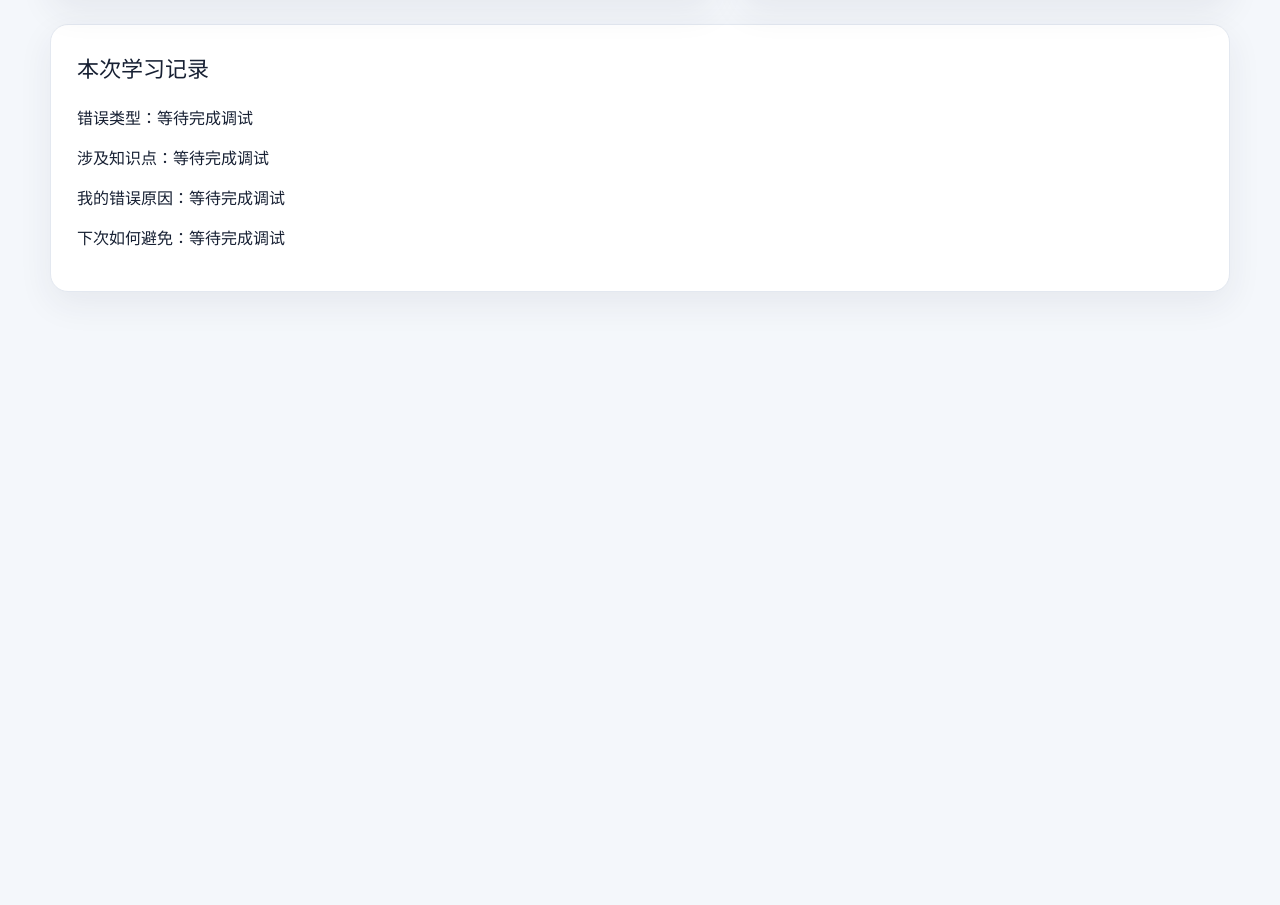
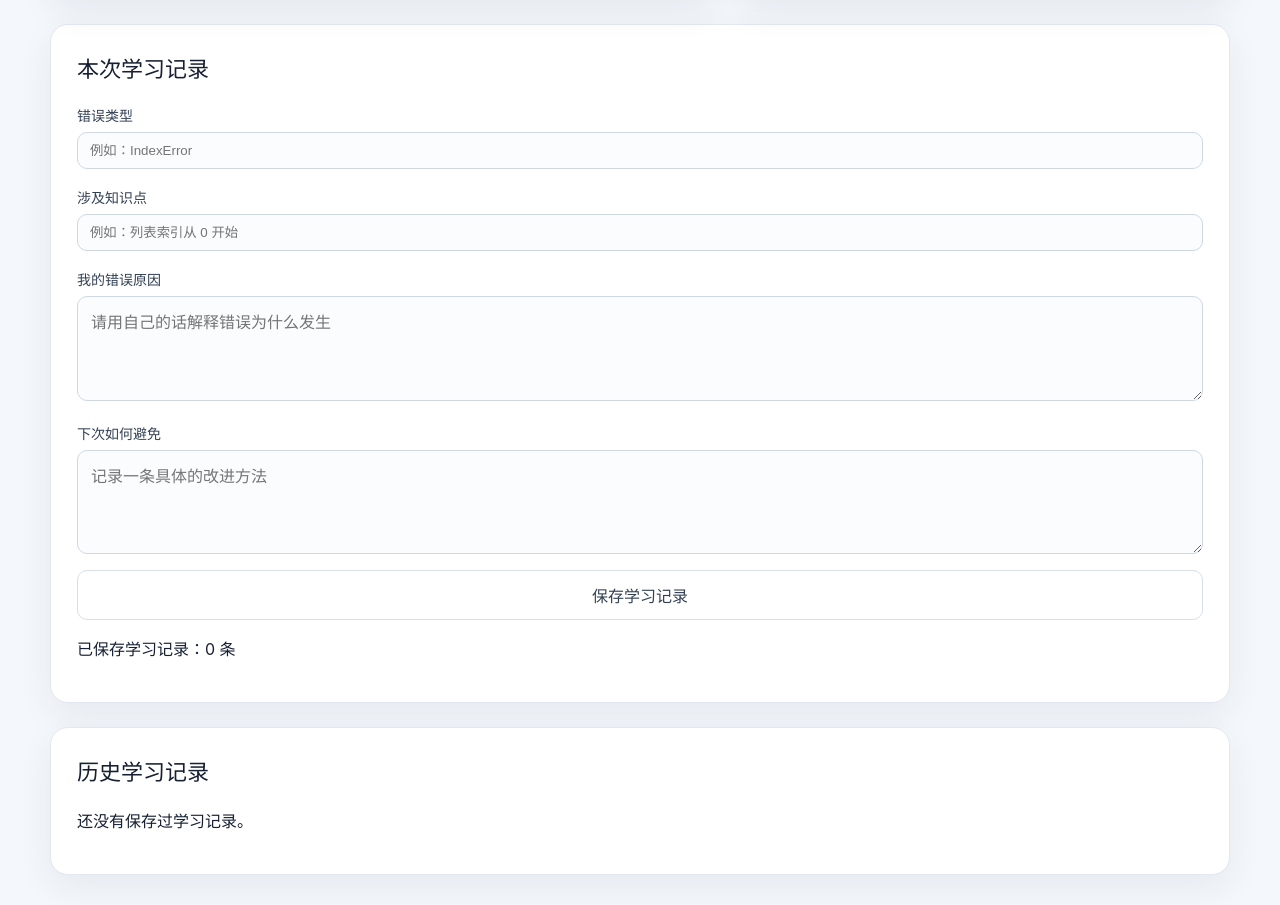
Before and after one commit to weibozuo356-alt/ai-app-challenge-2026, a React app in the folder frontend/: page / in a window 1280 px wide. Shown: the part 1107-2012 px from the top of the page. Before the commit the page ends 1459 px from the top, so only its background shows below. Built offline with nearby package versions, Linux system fonts and the light colour scheme; the HTML template or start-up script is replaced by a standard one.

Commit message:
feat: add learning history and backend tests

```diff
--- a/frontend/src/App.css
+++ b/frontend/src/App.css
@@ -74,6 +74,7 @@ label {
 }
 
 select,
+input,
 textarea {
   width: 100%;
   border: 1px solid #cfd7e5;
@@ -87,6 +88,10 @@ select {
   padding: 10px 12px;
 }
 
+input {
+  padding: 10px 12px;
+}
+
 textarea {
   padding: 13px;
   resize: vertical;
@@ -94,6 +99,7 @@ textarea {
 }
 
 select:focus,
+input:focus,
 textarea:focus {
   border-color: #6d5dfc;
   box-shadow: 0 0 0 3px rgba(109, 93, 252, 0.12);
@@ -143,6 +149,40 @@ button:hover {
   text-align: center;
 }
 
+.history-panel {
+  margin-top: 24px;
+}
+
+.record-list {
+  display: grid;
+  gap: 14px;
+}
+
+.record-card {
+  padding: 18px;
+  border: 1px solid #e3e8f0;
+  border-radius: 12px;
+  background: #fbfcfe;
+}
+
+.record-card p {
+  margin: 10px 0 0;
+  color: #475569;
+  line-height: 1.6;
+}
+
+.record-header {
+  display: flex;
+  align-items: center;
+  justify-content: space-between;
+  gap: 16px;
+}
+
+.record-header time {
+  color: #64748b;
+  font-size: 13px;
+}
+
 @media (max-width: 800px) {
   .app {
     width: min(100% - 24px, 620px);
--- a/frontend/src/App.jsx
+++ b/frontend/src/App.jsx
@@ -1,5 +1,36 @@
 import { useState } from "react";
 import "./App.css";
+
+const STORAGE_KEY = "bugmentor-learning-records";
+
+function isValidLearningRecord(record) {
+  return (
+    record !== null &&
+    typeof record === "object" &&
+    typeof record.errorType === "string" &&
+    typeof record.knowledgePoint === "string" &&
+    typeof record.errorCause === "string" &&
+    typeof record.prevention === "string" &&
+    typeof record.savedAt === "string" &&
+    !Number.isNaN(Date.parse(record.savedAt))
+  );
+}
+
+function loadLearningRecords() {
+  try {
+    const savedRecords = JSON.parse(
+      localStorage.getItem(STORAGE_KEY) || "[]",
+    );
+
+    if (!Array.isArray(savedRecords)) {
+      return [];
+    }
+
+    return savedRecords.filter(isValidLearningRecord).slice(-20);
+  } catch {
+    return [];
+  }
+}
 
 function App() {
   const [code, setCode] = useState("");
@@ -11,6 +42,15 @@ function App() {
   const [coachMessage, setCoachMessage] = useState(
     "提交代码后，我会从第一级提示开始引导你。",
   );
+
+  const [errorType, setErrorType] = useState("");
+  const [knowledgePoint, setKnowledgePoint] = useState("");
+  const [errorCause, setErrorCause] = useState("");
+  const [prevention, setPrevention] = useState("");
+  const [saveMessage, setSaveMessage] = useState("");
+
+  const [learningRecords, setLearningRecords] =
+    useState(loadLearningRecords);
 
   function hasCode() {
     if (code.trim() === "") {
@@ -39,17 +79,22 @@ function App() {
         }),
       });
 
+      const data = await response.json();
+
       if (!response.ok) {
-        throw new Error("后端返回错误");
+        throw new Error(data.detail || `请求失败，状态码：${response.status}`);
       }
-
-      const data = await response.json();
 
       setHintLevel(data.hint_level);
       setCoachMessage(data.hint);
-    } catch {
+    } catch (error) {
       setHintLevel(0);
-      setCoachMessage("连接后端失败，请确认前端和后端都在运行。");
+
+      if (error instanceof TypeError) {
+        setCoachMessage("无法连接后端，请确认后端正在运行。");
+      } else {
+        setCoachMessage(error.message || "请求失败，请稍后再试。");
+      }
     } finally {
       setIsLoading(false);
     }
@@ -61,6 +106,7 @@ function App() {
     }
 
     setIsSolved(false);
+    setSaveMessage("");
     await requestHint(1);
   }
 
@@ -97,6 +143,41 @@ function App() {
     setCoachMessage(
       "太好了！请用自己的话解释：错误为什么发生，以及下次如何避免？",
     );
+  }
+
+  function saveLearningRecord() {
+    const recordFields = [
+      errorType,
+      knowledgePoint,
+      errorCause,
+      prevention,
+    ];
+
+    if (recordFields.some((field) => field.trim() === "")) {
+      setSaveMessage("请填写完整的学习复盘后再保存。");
+      return;
+    }
+
+    const newRecord = {
+      errorType: errorType.trim(),
+      knowledgePoint: knowledgePoint.trim(),
+      errorCause: errorCause.trim(),
+      prevention: prevention.trim(),
+      savedAt: new Date().toISOString(),
+    };
+
+    const updatedRecords = [...learningRecords, newRecord].slice(-20);
+
+    try {
+      localStorage.setItem(STORAGE_KEY, JSON.stringify(updatedRecords));
+
+      setLearningRecords(updatedRecords);
+      setSaveMessage(
+        `学习记录已保存，当前浏览器共有 ${updatedRecords.length} 条记录。`,
+      );
+    } catch {
+      setSaveMessage("保存失败，请检查浏览器是否允许本地存储。");
+    }
   }
 
   return (
@@ -180,22 +261,81 @@ function App() {
 
       <section className="panel">
         <h2>本次学习记录</h2>
-        <p>
-          错误类型：
-          {isSolved ? "等待用户复盘" : "等待完成调试"}
-        </p>
-        <p>
-          涉及知识点：
-          {isSolved ? "等待用户复盘" : "等待完成调试"}
-        </p>
-        <p>
-          我的错误原因：
-          {isSolved ? "请用自己的话总结" : "等待完成调试"}
-        </p>
-        <p>
-          下次如何避免：
-          {isSolved ? "请记录一条改进方法" : "等待完成调试"}
-        </p>
+
+        <label htmlFor="error-type">错误类型</label>
+        <input
+          id="error-type"
+          type="text"
+          placeholder="例如：IndexError"
+          value={errorType}
+          onChange={(event) => setErrorType(event.target.value)}
+          disabled={!isSolved}
+        />
+
+        <label htmlFor="knowledge-point">涉及知识点</label>
+        <input
+          id="knowledge-point"
+          type="text"
+          placeholder="例如：列表索引从 0 开始"
+          value={knowledgePoint}
+          onChange={(event) => setKnowledgePoint(event.target.value)}
+          disabled={!isSolved}
+        />
+
+        <label htmlFor="error-cause">我的错误原因</label>
+        <textarea
+          id="error-cause"
+          rows="3"
+          placeholder="请用自己的话解释错误为什么发生"
+          value={errorCause}
+          onChange={(event) => setErrorCause(event.target.value)}
+          disabled={!isSolved}
+        />
+
+        <label htmlFor="prevention">下次如何避免</label>
+        <textarea
+          id="prevention"
+          rows="3"
+          placeholder="记录一条具体的改进方法"
+          value={prevention}
+          onChange={(event) => setPrevention(event.target.value)}
+          disabled={!isSolved}
+        />
+
+        <button
+          type="button"
+          onClick={saveLearningRecord}
+          disabled={!isSolved}
+        >
+          保存学习记录
+        </button>
+        <p>已保存学习记录：{learningRecords.length} 条</p>
+        {saveMessage && <p>{saveMessage}</p>}
+      </section>
+
+      <section className="panel history-panel">
+        <h2>历史学习记录</h2>
+
+        {learningRecords.length === 0 ? (
+          <p>还没有保存过学习记录。</p>
+        ) : (
+          <div className="record-list">
+            {[...learningRecords].reverse().map((record) => (
+              <article className="record-card" key={record.savedAt}>
+                <div className="record-header">
+                  <strong>{record.errorType}</strong>
+                  <time>
+                    {new Date(record.savedAt).toLocaleString("zh-CN")}
+                  </time>
+                </div>
+
+                <p>知识点：{record.knowledgePoint}</p>
+                <p>错误原因：{record.errorCause}</p>
+                <p>避免方法：{record.prevention}</p>
+              </article>
+            ))}
+          </div>
+        )}
       </section>
     </main>
   );
```
Also changed, not shown: 3 other files (tests, documents, lock files or other folders).
